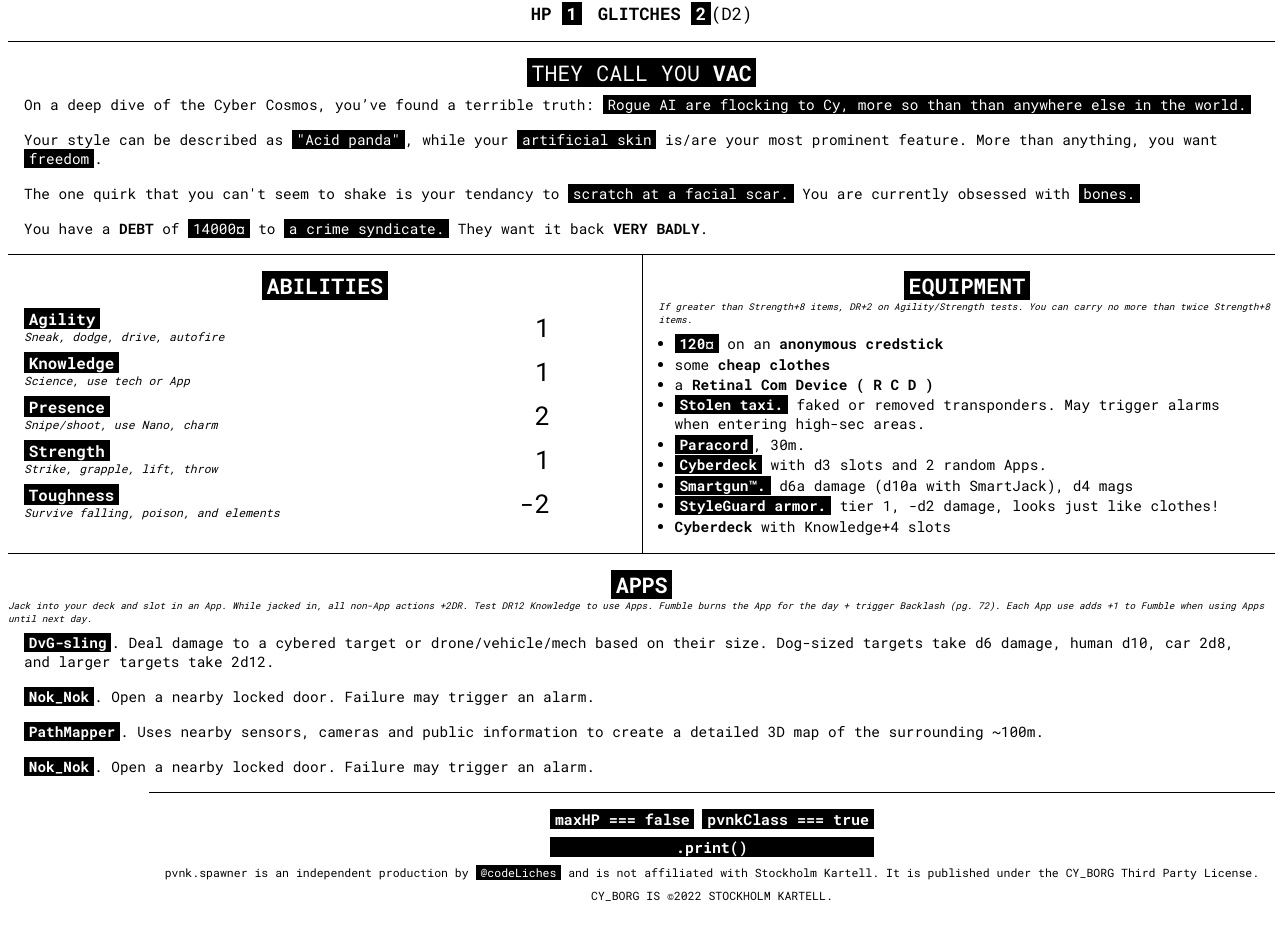
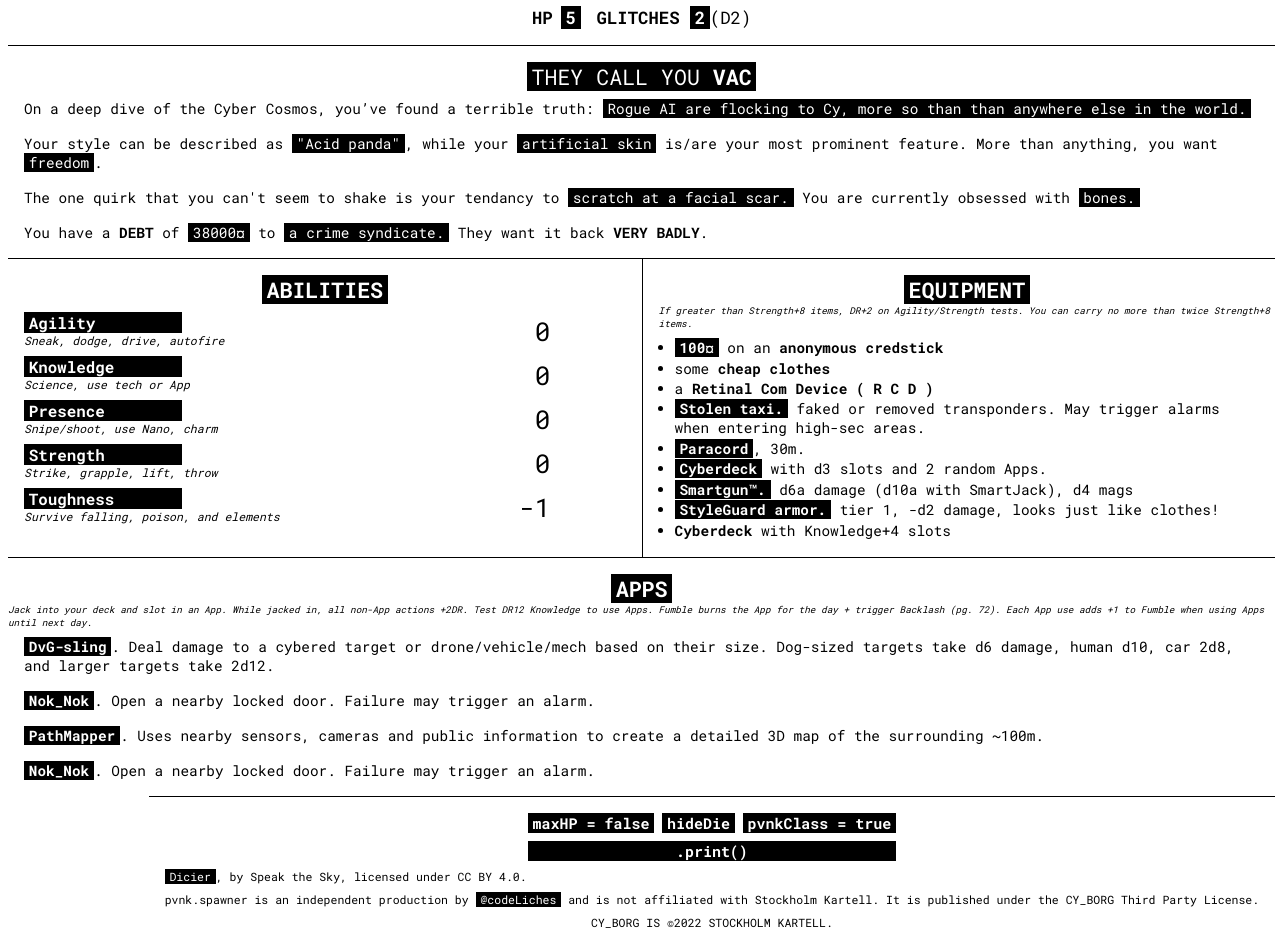
Before and after one commit to artliches/pvnk-spawner, an Angular app: page /pvnk-spawner/ in a window 1280 px wide. Shown: the part 263-1214 px from the top of the page. Before the commit the page ends 1190 px from the top, so only its background shows below. Built offline with nearby package versions, Linux system fonts and the light colour scheme.

Commit message:
Fix HP getting rerolled twice Add showDie logic to abilities and HP

```diff
--- a/src/app/app.component.html
+++ b/src/app/app.component.html
@@ -8,8 +8,8 @@
   <span class="clickable mass-reroll no-print" (click)="assignPvnk(true)">
     <strong>pvnk.respawn()</strong>
   </span>
-  <app-pvnk-identity class="identity" [maxHp]="maxHp" [toughness]="toughness" [hpMod]="chosenPvnk.abilityMods['hp']" [pvnk]="chosenPvnk" [hp]="hp"></app-pvnk-identity>
-  <app-pvnk-abilities class="ability" (reRollEvent)="getAbilityMods($event)" [abilities]="abilities"></app-pvnk-abilities>
+  <app-pvnk-identity class="identity" [showDie]="showDie" [rolledHp]="rolledHp" [maxHp]="maxHp" [toughness]="toughness" [hpMod]="chosenPvnk.abilityMods['hp']" [pvnk]="chosenPvnk" [hp]="hp"></app-pvnk-identity>
+  <app-pvnk-abilities class="ability" [showDie]="showDie"  (reRollEvent)="getAbilityMods($event)" [pvnk]="chosenPvnk" [abilities]="abilities"></app-pvnk-abilities>
   <app-pvnk-details class="details" [pvnkClass]="chosenPvnk.name" [reroll]="reroll"></app-pvnk-details>
   <app-pvnk-equipment class="equipment" [pvnkClass]="chosenPvnk.name" [reroll]="reroll" [equipMods]="equipMods" (onCyberNanoApp)="getCyberNanoApp($event)"></app-pvnk-equipment>
   <app-pvnk-cybertech class="cybertech" *ngIf="cyberTech.length" [isSlasher]="chosenPvnk.name === 'renagade cyberslasher'" [cyberTech]="cyberTech"></app-pvnk-cybertech>
@@ -20,8 +20,10 @@
       <span class="button-section">
         <span class="clickable no-print print-pvnk" (click)="print(); setBackground()"><strong>.print()</strong></span>
         <span class="clickable no-print max-hp-button" (click)="maxHp = !maxHp"><strong>{{getMaxHpButtonWording()}}</strong></span>
+        <span class="clickable no-print show-die" (click)="showDie = !showDie"><strong>{{getShowDieWording()}}</strong></span>
         <span class="clickable no-print no-class" (click)="toggleClassless()"><strong>{{getClasslessButtonWording()}}</strong></span>
       </span>
+      <div><a class="clickable" target="_blank" href="https://speakthesky.itch.io/typeface-dicier">Dicier</a>, by Speak the Sky, licensed under CC BY 4.0.</div>
       <div>pvnk.spawner is an independent production by <a target="_blank" href="https://twitter.com/codeLiches" class="clickable">@codeLiches</a> and is not affiliated with Stockholm Kartell. It is published under the CY_BORG Third Party License.</div>
       <div class="copyright">CY_BORG IS ©2022 STOCKHOLM KARTELL.</div>
     </span>
--- a/src/app/app.component.scss
+++ b/src/app/app.component.scss
@@ -16,7 +16,7 @@
             margin-bottom: 0rem;
         }
         em {
-            font-size: 0.5em;
+            font-size: 0.7em;
             place-self: center;
         }
     }
@@ -38,15 +38,10 @@
         font-size: 0.8em;
         .button-section {
             display: grid;
-            grid-template-rows: repeat(2, 1fr);
-            grid-template-columns: repeat(2, auto);
-            grid-template-areas:
-                "hp     classless"
-                "print  print";
             grid-gap: 0.5rem;
             place-content: center;
 
-            .max-hp-button, .no-class {
+            .max-hp-button, .no-class, .show-die {
                 place-self: center;
                 font-size: 1.3em;
             }
@@ -65,6 +60,42 @@
         }
         .copyright {
             place-self: center;
+        }
+    }
+}
+
+@media only screen and (min-width: 320px) {
+    .legal {
+        .button-section {
+            grid-template-rows: repeat(2, 1fr);
+            grid-template-columns: repeat(2, auto);
+            grid-template-areas:
+                "hp     classless"
+                "print  showDie";
+        }
+    }
+}
+
+@media only screen and (min-width: 375px) {
+    .legal {
+        .button-section {
+            grid-template-rows: repeat(2, 1fr);
+            grid-template-columns: repeat(3, auto);
+            grid-template-areas:
+                "hp     showDie     classless"
+                "print  print       print";
+        }
+    }
+}
+
+@media only screen and (min-width: 425px) {
+    .legal {
+        .button-section {
+            grid-template-rows: repeat(2, 1fr);
+            grid-template-columns: repeat(3, auto);
+            grid-template-areas:
+                "hp     showDie     classless"
+                "print  print       print";
         }
     }
 }
@@ -92,6 +123,16 @@
                 grid-area: #{$area};
             }
         }
+
+        .legal {
+            .button-section {
+                grid-template-rows: repeat(2, 1fr);
+                grid-template-columns: repeat(3, auto);
+                grid-template-areas:
+                    "hp     showDie     classless"
+                    "print  print       print";
+            }
+        }
     }
 }
 
@@ -99,6 +140,16 @@
     .pvnk-grid {
         max-width: 53%;
         margin: auto;
+
+        .legal {
+            .button-section {
+                grid-template-rows: repeat(2, 1fr);
+                grid-template-columns: repeat(3, auto);
+                grid-template-areas:
+                    "hp     showDie     classless"
+                    "print  print       print";
+            }
+        }
     }
 }
 
--- a/src/app/app.component.ts
+++ b/src/app/app.component.ts
@@ -14,30 +14,35 @@ export class AppComponent implements OnInit {
       value: 0,
       descrip: 'Sneak, dodge, drive, autofire',
       dropLow: false,
+      dieArray: []
     },
     {
       name: 'knowledge',
       value: 0,
       descrip: 'Science, use tech or App',
       dropLow: false,
+      dieArray: []
     },
     {
       name: 'presence',
       value: 0,
       descrip: 'Snipe/shoot, use Nano, charm',
       dropLow: false,
+      dieArray: []
     },
     {
       name: 'strength',
       value: 0,
       descrip: 'Strike, grapple, lift, throw',
       dropLow: false,
+      dieArray: []
     },
     {
       name: 'toughness',
       value: 0,
       descrip: 'Survive falling, poison, and elements',
       dropLow: false,
+      dieArray: []
     },
   ];
   chosenPvnk: any;
@@ -152,11 +157,13 @@ export class AppComponent implements OnInit {
   apps: any[]  = [];
   equipMods = {};
   reroll = false;
+  rolledHp = 0;
 
   $currentTheme = this.weirdService.currentTheme;
   toughness = 0;
   maxHp = false;
   showClasslessPvnk = false;
+  showDie = false;
 
   constructor(
     private randomRoller: RandomNumberService,
@@ -190,10 +197,6 @@ export class AppComponent implements OnInit {
     return newPvnk;
   }
 
-  getMaxHpButtonWording() {
-    return this.maxHp ? 'maxHP === true' : 'maxHP === false'
-  }
-
   toggleClassless() {
     this.showClasslessPvnk = !this.showClasslessPvnk;
     this.pvnkArray = this.showClasslessPvnk ? this.classesPvnk : this.specialPvnks;
@@ -201,7 +204,15 @@ export class AppComponent implements OnInit {
   }
 
   getClasslessButtonWording() {
-    return this.showClasslessPvnk ? 'pvnkClass === false' : 'pvnkClass === true';
+    return this.showClasslessPvnk ? 'pvnkClass = false' : 'pvnkClass = true';
+  }
+
+  getMaxHpButtonWording() {
+    return this.maxHp ? 'maxHP = true' : 'maxHP = false'
+  }
+
+  getShowDieWording() {
+    return this.showDie ? 'showDie' : 'hideDie';
   }
 
   assignAbilityScoreArray(value: {
@@ -209,8 +220,18 @@ export class AppComponent implements OnInit {
     value: number;
     descrip: string;
     dropLow: boolean;
+    dieArray: any[];
   }) {
-    value.value = value.dropLow ? this.randomRoller.dropLowest(4, 6) : this.randomRoller.rollMultipleDice(3,6);
+    let numArray = [];
+
+    value.dieArray = value.dropLow ? this.randomRoller.getDieArray(4, 6) : this.randomRoller.getDieArray(3,6);
+    numArray = value.dieArray;
+    if (value.dropLow) {
+      numArray.sort((a, b) => b -a).pop;
+    }
+    value.value = numArray.reduce((previousValue, currentValue) => previousValue + currentValue, 0);
+
+    // value.value = value.dropLow ? this.randomRoller.dropLowest(4, 6) : this.randomRoller.rollMultipleDice(3,6);
     if (this.chosenPvnk.abilityMods.hasOwnProperty(value.name)) {
       value.value = value.value + this.chosenPvnk.abilityMods[value.name];
     }
@@ -255,7 +276,8 @@ export class AppComponent implements OnInit {
 
   if (value.name === 'toughness') {
     this.toughness = value.value;
-    this.hp = value.value + this.randomRoller.getRandomNumber(1, this.chosenPvnk.abilityMods.hp);
+    this.rolledHp = this.randomRoller.getRandomNumber(1, this.chosenPvnk.abilityMods.hp);
+    this.hp = this.toughness + this.rolledHp;
     this.hp = this.hp <= 0 ? 1 : this.hp;
   }
 };
--- a/src/app/pvnk-abilities/pvnk-abilities.component.html
+++ b/src/app/pvnk-abilities/pvnk-abilities.component.html
@@ -6,6 +6,12 @@
         <span *ngFor="let ability of abilities" class="ability-names">
             <strong>
                 <span class="clickable" (click)="reRollAbility(ability.name)">{{ability.name | titlecase}}</span>
+                <span *ngIf="showDie">
+                    <span class="dicer-font" *ngFor="let die of ability.dieArray">
+                        {{die}}
+                    </span>
+                    <span *ngIf="pvnk.abilityMods[ability.name] && pvnk.abilityMods[ability.name] > 0">+</span>{{pvnk.abilityMods[ability.name]}}
+                </span>
             </strong>
             <em>
                 {{ability.descrip}}
--- a/src/app/pvnk-abilities/pvnk-abilities.component.scss
+++ b/src/app/pvnk-abilities/pvnk-abilities.component.scss
@@ -12,6 +12,9 @@
     strong {
         grid-area: name;
         font-size: 1.3em;
+        display: grid;
+        grid-gap: 0.5rem;
+        grid-template-columns: 40% 60%;
     }
     em {
         grid-area: descrip;
@@ -28,6 +31,7 @@
         grid-template-columns: 3fr 1fr;
         strong {
             font-size: 1.1em;
+            grid-template-columns: 35% 65%;
         }
         span.score {
             place-self: end;
@@ -38,6 +42,10 @@
 
 @media only screen and (min-width: 1440px) {
     .ability-names {
-        grid-template-columns: 2fr 1fr;
+        grid-template-columns: 3fr 1fr;
+        strong {
+            font-size: 1.1em;
+            grid-template-columns: 40% 60%;
+        }
     }
 }
--- a/src/app/pvnk-abilities/pvnk-abilities.component.ts
+++ b/src/app/pvnk-abilities/pvnk-abilities.component.ts
@@ -7,6 +7,8 @@ import { Component, EventEmitter, Input, OnInit, Output } from '@angular/core';
 })
 export class PvnkAbilitiesComponent implements OnInit {
   @Input() abilities: any;
+  @Input() pvnk: any;
+  @Input() showDie: boolean = false;
   @Output() reRollEvent: EventEmitter<any> = new EventEmitter<any>();
 
   constructor() { }
@@ -17,5 +19,4 @@ export class PvnkAbilitiesComponent implements OnInit {
   reRollAbility(abilityName: string) {
     this.reRollEvent.emit(abilityName);
   }
-
 }
--- a/src/app/pvnk-identity/pvnk-identity.component.html
+++ b/src/app/pvnk-identity/pvnk-identity.component.html
@@ -8,9 +8,15 @@
     <span class="card-body">
         <span [innerHtml]="pvnk.flavor | safeHtml"></span>
         <span class="hp-glitches">
-            <span>
-                <strong>HP </strong>
-                <strong class="clickable" (click)="rerollHp()">{{hp}}</strong>
+            <span class="hp-section">
+                <strong class="hp-title">HP </strong>
+                <strong class="clickable hp" (click)="rerollHp()">{{hp}}</strong>
+                <em *ngIf="showDie" class="die">
+                    <span class="dicer-font">
+                        {{rolledHp}}_ON_D{{hpMod}}
+                    </span>
+                    <span *ngIf="toughness >= 0">+</span>{{toughness}}<span>&#8594;</span>
+                </em>
             </span>
             <span>
                 <strong>GLITCHES </strong>
--- a/src/app/pvnk-identity/pvnk-identity.component.scss
+++ b/src/app/pvnk-identity/pvnk-identity.component.scss
@@ -21,6 +21,25 @@
     grid-template-columns: repeat(2, auto);
     grid-gap: 1rem;
     place-self: center;
+
+    .hp-section {
+        display: grid;
+        grid-template-rows: 1fr;
+        grid-template-columns: auto repeat(2, min-content);
+        grid-template-areas:
+            "die    title   hp";
+        .hp-title {
+            grid-area: title;
+        }
+        .hp {
+            margin-left: 0.5rem;
+            grid-area: hp;
+        }
+        .die {
+            grid-area: die;
+            font-size: 0.8em;
+        }
+    }
 }
 
 @media only screen and (min-width: 768px) {
--- a/src/app/pvnk-identity/pvnk-identity.component.ts
+++ b/src/app/pvnk-identity/pvnk-identity.component.ts
@@ -9,10 +9,12 @@ import { RandomNumberService } from '../services/random-number.service';
 })
 export class PvnkIdentityComponent implements OnInit, OnChanges {
   @Input() pvnk: any;
+  @Input() rolledHp = 0;
   @Input() hp = 1;
   @Input() toughness = 0;
   @Input() hpMod: any;
   @Input() maxHp: boolean = false;
+  @Input() showDie: boolean = false;
 
   themeBackgrounds: any = {
     void: 'white',
@@ -44,10 +46,8 @@ export class PvnkIdentityComponent implements OnInit, OnChanges {
 
   ngOnChanges(changes: SimpleChanges): void {
     if (this.maxHp) {
+      this.rolledHp = this.hpMod;
       this.hp = this.toughness + this.hpMod;
-    } else {
-      this.hp = this.toughness + this.randomRoller.getRandomNumber(1, this.hpMod);
-      this.hp = this.hp <= 0 ? 1 : this.hp;
     }
   }
 
@@ -68,11 +68,12 @@ export class PvnkIdentityComponent implements OnInit, OnChanges {
 
   rerollHp() {
     if (this.maxHp) {
+      this.rolledHp = this.hpMod;
       this.hp = this.toughness + this.hpMod;
     } else {
-      const rolledHP = this.randomRoller.getRandomNumber(1, this.hpMod, this.prevHp);
-      this.prevHp = rolledHP;
-      this.hp = this.toughness + rolledHP;
+      this.rolledHp = this.randomRoller.getRandomNumber(1, this.hpMod, this.prevHp);
+      this.prevHp = this.rolledHp;
+      this.hp = this.toughness + this.rolledHp;
     }
     this.hp = this.hp <= 0 ? 1 : this.hp;
   }
--- a/src/app/services/random-number.service.ts
+++ b/src/app/services/random-number.service.ts
@@ -23,12 +23,11 @@ export class RandomNumberService {
         return sum;
     }
 
-    dropLowest(numDice: number, max: number) {
+    getDieArray(numDice: number, max: number) {
         const rollArray = [];
         for (let i = 0; i < numDice; i++) {
             rollArray.push(this.getRandomNumber(1, max));
         }
-        rollArray.sort((a, b) => b - a).pop();
-        return rollArray.reduce((previousValue, currentValue) => previousValue + currentValue, 0);
+        return rollArray;
     }
 }
--- a/src/index.html
+++ b/src/index.html
@@ -2,7 +2,7 @@
 <html lang="en">
 <head>
   <meta charset="utf-8">
-  <title>pvnk.spawner_v1.4</title>
+  <title>pvnk.spawner_v1.5</title>
   <base href="/pvnk-spawner/">
   <!-- <base href="/"> -->
   <meta name="viewport" content="width=device-width, initial-scale=1">
--- a/src/styles.scss
+++ b/src/styles.scss
@@ -24,6 +24,12 @@
     font-weight: 100 1000;
 }
 
+@font-face {
+    font-family: "Dicer";
+    src: local("Dicer"), url(./assets/fonts/Dicier-Flat-Heavy.woff2) format('opentype');
+    font-weight: 100 1000;
+}
+
 body {
     font-family: "Roboto Mono", sans-serif;
 }
@@ -36,6 +42,11 @@ body {
 .flavor-font {
     font-family: "Adder", sans-serif;
     font-size: 1.2em;
+}
+
+.dicer-font {
+    font-family: "Dicer";
+    font-feature-settings: “liga” 1, “kern” 1, “calt” 1;
 }
 
 .rotate-arrow {
```
Also changed, not shown: src/assets/fonts/Dicier-Flat-Heavy.woff2 (added).
